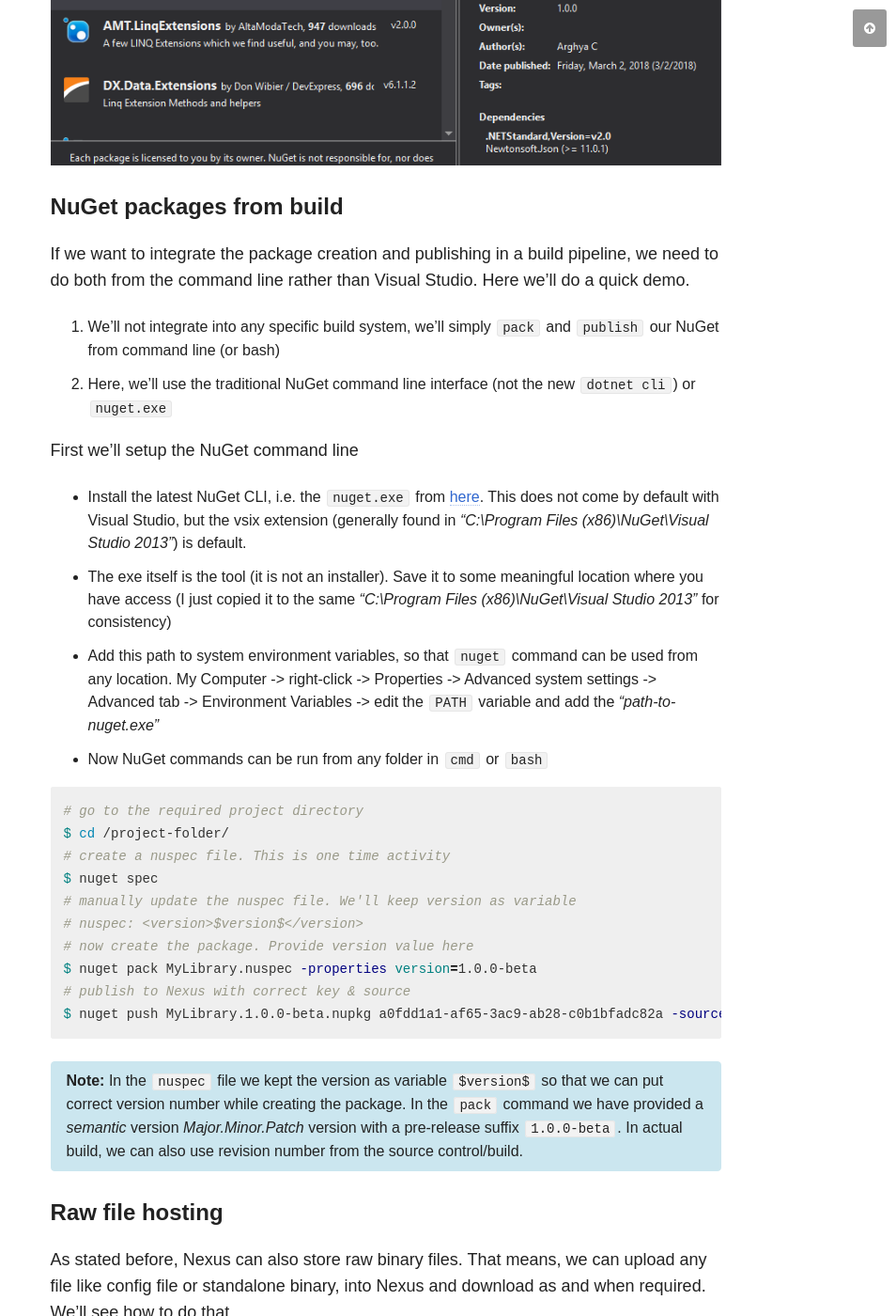
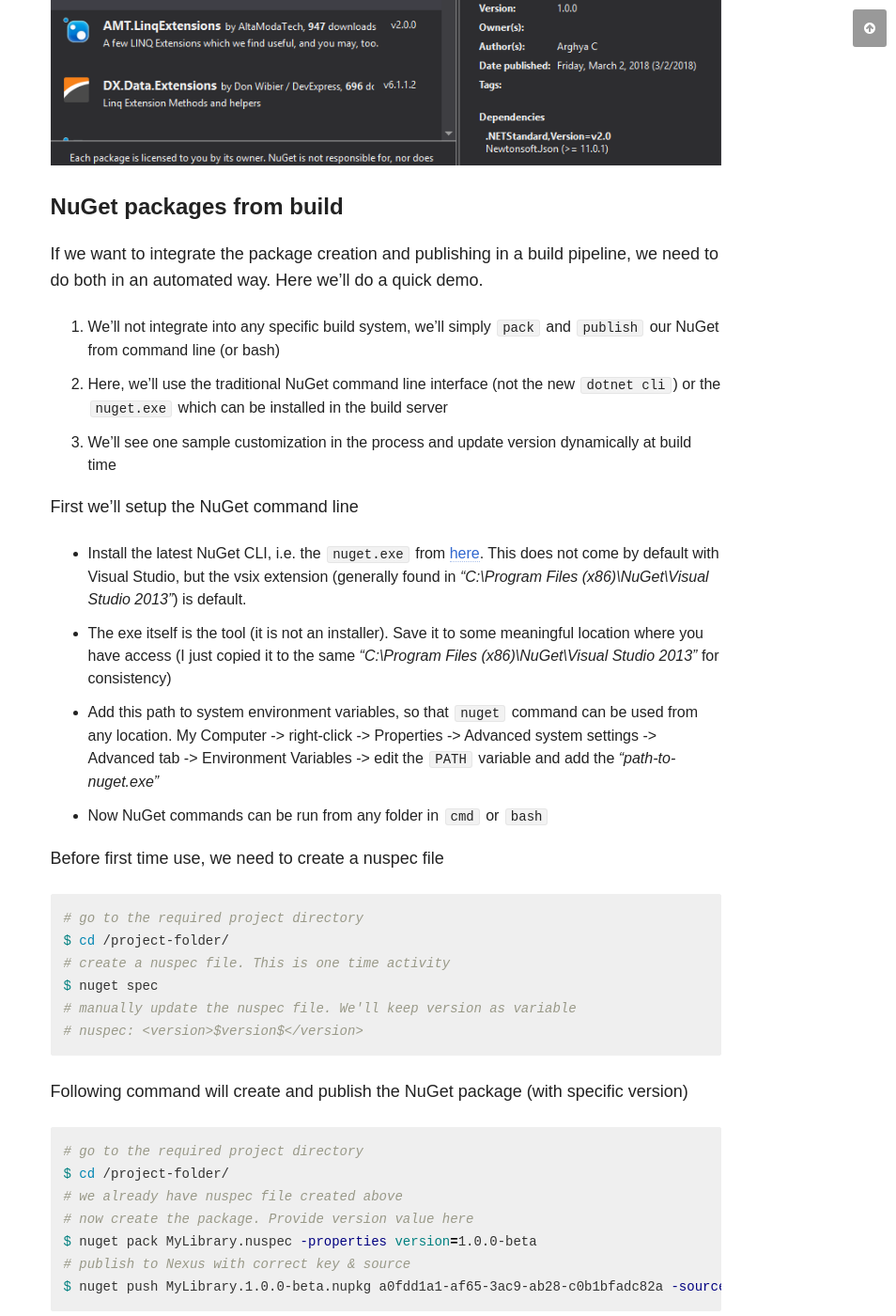
Before and after one commit to chakrabar/chakrabar.github.io, a Jekyll site: the page built from _posts/articles/2018-03-02-artifact-repository-management-with-nexus.md, in a window 1280 px wide and 1400 px high, scrolled down 11535 px. Shown: the whole window at 94% size, without its empty margins (326-1280 px from the left). Built offline with Jekyll 4.4.1, drawn with Linux system fonts in a browser that asks for light colours; nearby versions of some CDN libraries; comment, search, counter and statistics services are not loaded; some of the changed text lies outside the part shown.

Commit message:
Updated. Should be final.

````diff
--- a/_posts/articles/2018-03-02-artifact-repository-management-with-nexus.md
+++ b/_posts/articles/2018-03-02-artifact-repository-management-with-nexus.md
@@ -229,10 +230,11 @@
 
 #### NuGet packages from build
 
-If we want to integrate the package creation and publishing in a build pipeline, we need to do both from the command line rather than Visual Studio. Here we'll do a quick demo.
+If we want to integrate the package creation and publishing in a build pipeline, we need to do both in an automated way. Here we'll do a quick demo.
 
 1. We'll not integrate into any specific build system, we'll simply `pack` and `publish` our NuGet from command line (or bash)
-2. Here, we'll use the traditional NuGet command line interface (not the new `dotnet cli`) or `nuget.exe`
+2. Here, we'll use the traditional NuGet command line interface (not the new `dotnet cli`) or the `nuget.exe` which can be installed in the build server
+3. We'll see one sample customization in the process and update version dynamically at build time
 
 First we'll setup the NuGet command line
 
@@ -241,6 +243,8 @@
 * Add this path to system environment variables, so that `nuget` command can be used from any location. My Computer -> right-click -> Properties -> Advanced system settings -> Advanced tab -> Environment Variables -> edit the `PATH` variable and add the _"path-to-nuget.exe"_
 * Now NuGet commands can be run from any folder in `cmd` or `bash`
 
+Before first time use, we need to create a nuspec file
+
 ```bash
 # go to the required project directory
 $ cd /project-folder/
@@ -248,6 +252,14 @@
 $ nuget spec
 # manually update the nuspec file. We'll keep version as variable
 # nuspec: <version>$version$</version>
+```
+
+Following command will create and publish the NuGet package (with specific version)
+
+```bash
+# go to the required project directory
+$ cd /project-folder/
+# we already have nuspec file created above
 # now create the package. Provide version value here
 $ nuget pack MyLibrary.nuspec -properties version=1.0.0-beta
 # publish to Nexus with correct key & source
@@ -267,6 +279,7 @@
 * Here we're using the [cURL tool](https://curl.haxx.se/download.html) for the same. Sample command below
 
 ```bash
+# curl command to upload file to Nexus repo
 $ curl -v -u admin:admin123 --upload-file MyFile.raw http://localhost:9876/repository/raw-hosted/
 ```
 
````
Also changed, not shown: other parts of _posts/articles/2018-03-02-artifact-repository-management-with-nexus.md (+1 -0 lines).
